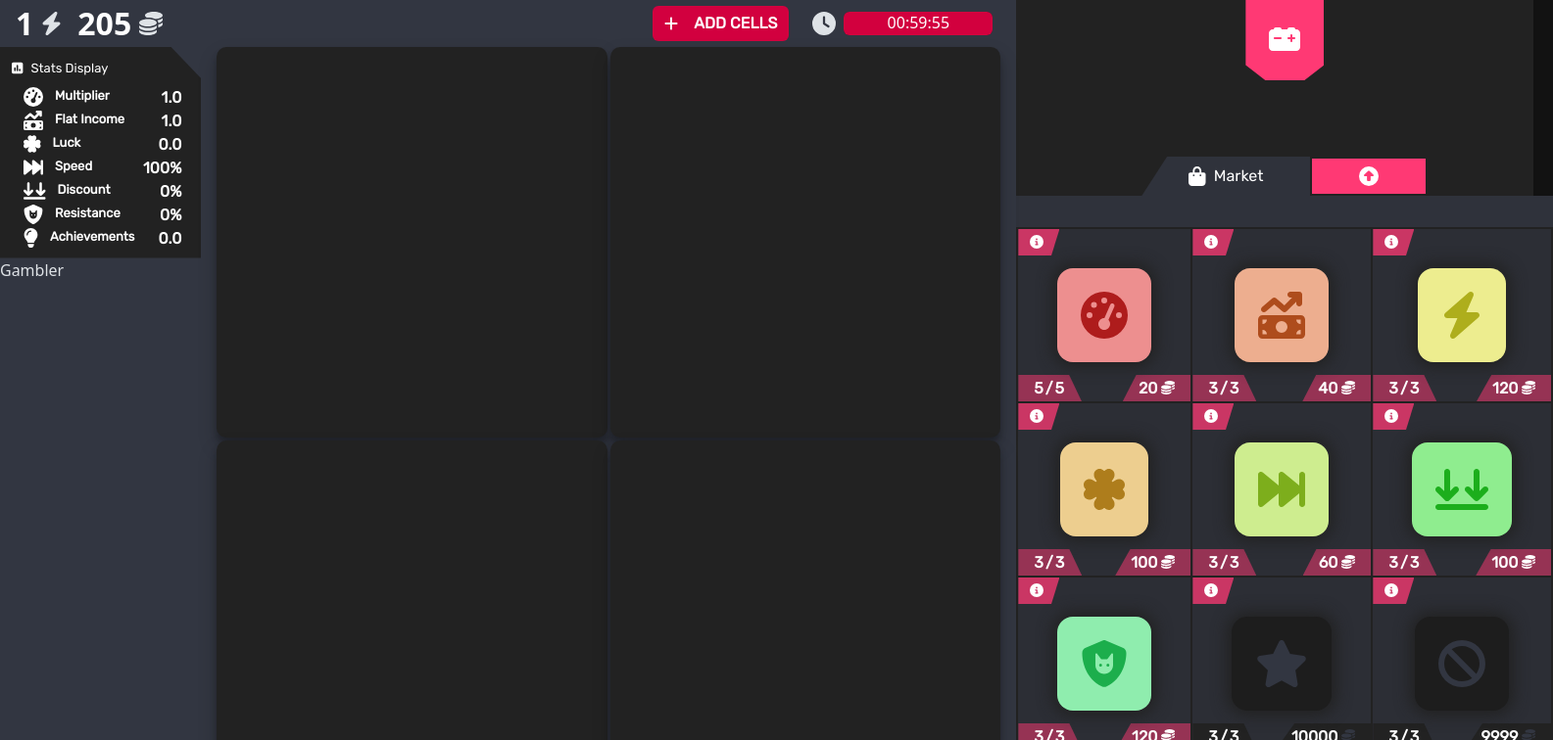
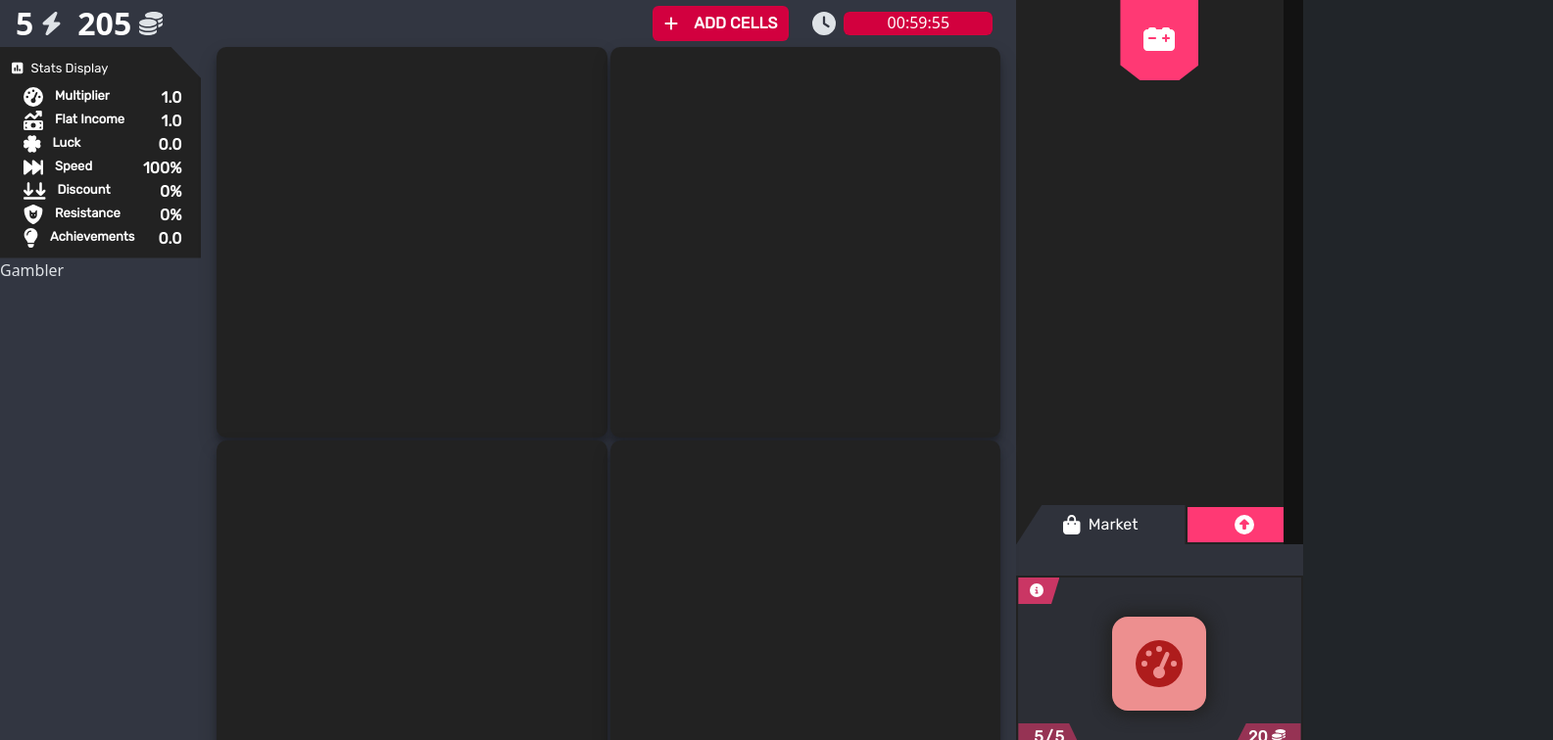
Before and after one commit to Myc22Ka/TheGame, a React (Create React App) app: page / in a window 1280 px wide. Shown: the top 756 px of the page at 98% size, 1585 px wide, since content can reach past the window. Built offline with nearby package versions, Linux system fonts and the light colour scheme.

Commit message:
id fixed

```diff
--- a/src/components/Shop/Market/Cell/Info/PieceInfo.tsx
+++ b/src/components/Shop/Market/Cell/Info/PieceInfo.tsx
@@ -14,7 +14,8 @@ const PieceInfo: React.FC<PieceInfoPropsType> = ({ piece }) => {
     <React.Fragment>
       <Info piece={piece} />
       <div className="h6 m-0 uses py-1 px-3">
-        {piece.uses}/{options.pieces.types.find((e) => e.id === piece.id)?.uses}
+        {piece.uses}/
+        {options.pieces.types.find((e) => e.rule === piece.rule)!.uses}
       </div>
       <div className="h6 m-0 price py-1 px-3">
         {piece.buy} <FontAwesomeIcon icon={faCoins} size="sm" />
--- a/src/config.json
+++ b/src/config.json
@@ -4,7 +4,7 @@
     "gameStats": {
       "multiplier": 1,
       "flatIncome": 1,
-      "power": 1,
+      "power": 5,
       "luck": 0,
       "speed": 1,
       "discount": 0,
@@ -30,7 +30,6 @@
     "cycleTime": 4,
     "types": [
       {
-        "id": 1,
         "description": "This block enhances the money multiplier, acting as an economic catalyst to boost in-game income and accelerate financial progress.",
         "name": "Cash Flow Catalyst",
         "buy": 20,
@@ -43,116 +42,6 @@
           "power": -1,
           "flatIncome": 3
         }
-      },
-      {
-        "id": 2,
-        "description": "This block provides a steady and consistent stream of money.",
-        "name": "Income Flow Forge",
-        "buy": 40,
-        "rule": "flatIncome",
-        "level": 1,
-        "uses": 3,
-        "destroyChance": 0.2,
-        "activators": {
-          "flatIncome": 1,
-          "power": -1
-        }
-      },
-      {
-        "id": 3,
-        "description": "This block supplies electrical power, acting as a source of energy.",
-        "name": "Volt Vortex Box",
-        "buy": 120,
-        "rule": "power",
-        "level": 1,
-        "uses": 3,
-        "destroyChance": 0,
-        "activators": {
-          "power": 5
-        }
-      },
-      {
-        "id": 4,
-        "description": "This block bestows a touch of luck upon the player.",
-        "name": "Fortune Flick Box",
-        "buy": 100,
-        "rule": "luck",
-        "level": 1,
-        "uses": 3,
-        "destroyChance": 0.2,
-        "activators": {
-          "luck": 0.1,
-          "power": -1
-        }
-      },
-      {
-        "id": 5,
-        "description": "Some text",
-        "name": "Velocity Vault Box",
-        "buy": 60,
-        "rule": "speed",
-        "level": 1,
-        "uses": 3,
-        "destroyChance": 0.2,
-        "activators": {
-          "speed": 6,
-          "power": -1
-        }
-      },
-      {
-        "id": 6,
-        "description": "Some text",
-        "name": "Bargain Boost Box",
-        "buy": 100,
-        "rule": "discount",
-        "level": 1,
-        "uses": 3,
-        "destroyChance": 0.2,
-        "activators": {
-          "discount": 0.25,
-          "power": -1
-        }
-      },
-      {
-        "id": 7,
-        "description": "Some text",
-        "name": "Guardian Guard Box",
-        "buy": 120,
-        "rule": "resistance",
-        "level": 1,
-        "uses": 3,
-        "destroyChance": 0.1,
-        "activators": {
-          "resistance": 0.05,
-          "power": -1
-        }
-      },
-      {
-        "id": 8,
-        "description": "Some text",
-        "name": "Star Energy Amplifier",
-        "buy": 10000,
-        "rule": "booster",
-        "level": 1,
-        "uses": 3,
-        "destroyChance": 0.2,
-        "activators": {
-          "power": -1
-        }
-      },
-      {
-        "id": 9,
-        "description": "Some text",
-        "name": "No CATS Box",
-        "buy": 9999,
-        "rule": "ads_remover",
-        "level": 1,
-        "uses": 3,
-        "destroyChance": 0.2,
-        "activators": {
-          "luck": 0.1,
-          "power": -1
-        }
       }
     ]
   }
--- a/src/contexts/GameContext.tsx
+++ b/src/contexts/GameContext.tsx
@@ -4,7 +4,6 @@ import React, {
   createContext,
   ReactElement,
   useCallback,
-  useRef,
 } from "react";
 import options from "src/config.json";
 import { GridEntry, PieceType } from "src/modules/Piece/types";
@@ -19,7 +18,6 @@ export const initGameState: GameType = {
 
 const useGameContext = (defaultGame: GameType) => {
   const [game, setGame] = useState(defaultGame);
-  const id = useRef(1);
 
   const gameLoseEvent = useCallback(() => {
     setGame((prev) => ({
@@ -37,7 +35,7 @@ const useGameContext = (defaultGame: GameType) => {
         const newGrid = [...prev.grid];
         newGrid[foundIndex] = {
           ...newGrid[foundIndex],
-          insideCell: { ...piece, id: id.current++ },
+          insideCell: { ...piece, id: foundIndex },
           isEmpty: false,
           animate: "active",
         };
--- a/src/contexts/MarketContext.tsx
+++ b/src/contexts/MarketContext.tsx
@@ -13,7 +13,7 @@ import { ScoreType } from "src/modules/Score/types";
 import { useScore } from "./ScoreContext";
 
 export const initMarketState: MarketContentType = {
-  pieces: options.pieces.types as PieceType[],
+  pieces: options.pieces.types as unknown as PieceType[],
   activeState: "Market",
 };
 
--- a/src/modules/Piece/utils.ts
+++ b/src/modules/Piece/utils.ts
@@ -160,7 +160,7 @@ const calcCenterPoint = (ref: HTMLDivElement): Cords => {
 function generateRandomPiece(): PieceType {
   return options.pieces.types[
     Math.floor(Math.random() * options.pieces.types.length)
-  ] as PieceType;
+  ] as unknown as PieceType;
 }
 
 /**
```
Also changed, not shown: src/modules/Market/utils.ts (deleted, +0 -17 lines).
